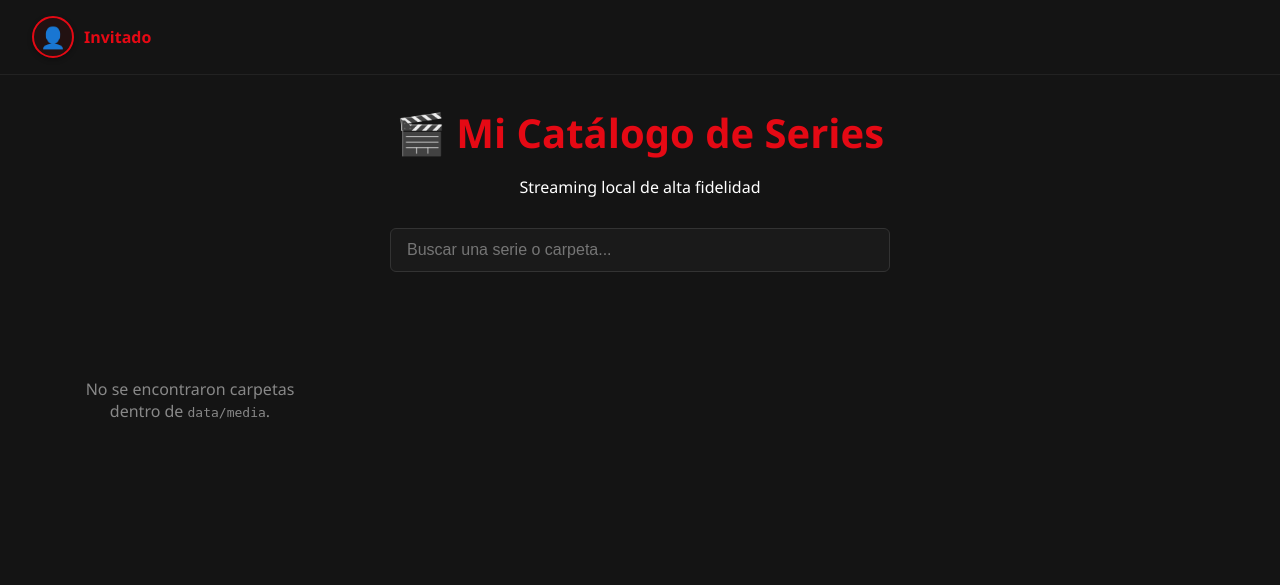
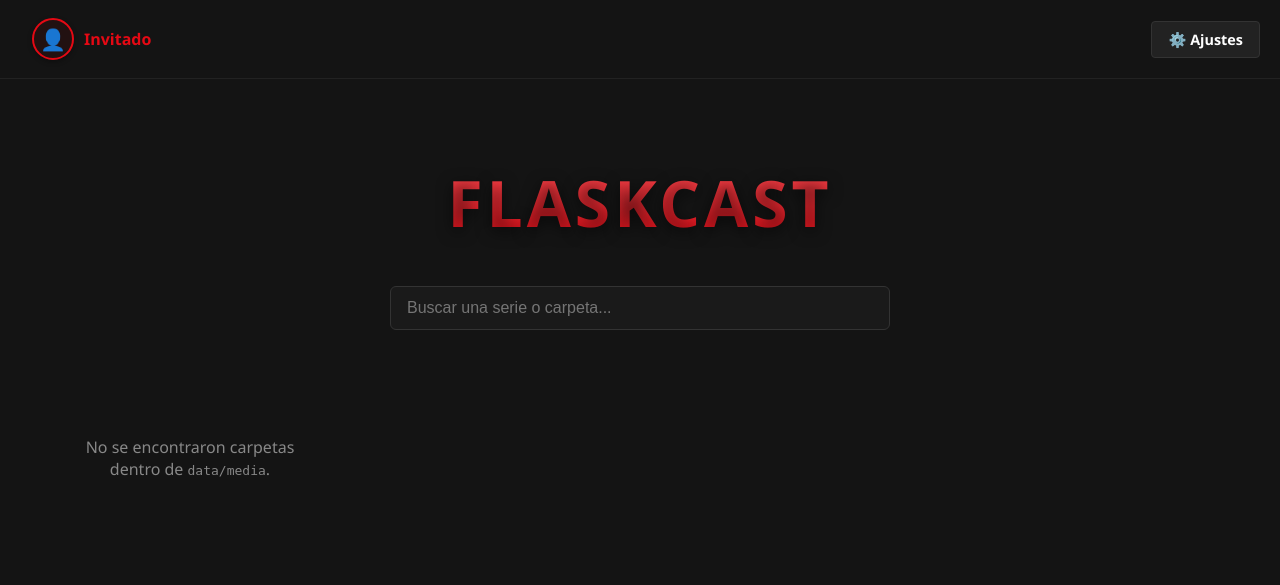
Before and after one commit to abeguerr01/FlaskCast, a Flask app: page / in a window 1280 px wide. Shown: the top 585 px of the page. Run offline with Flask 3, Linux system fonts and the light colour scheme.

Commit message:
"Ajustes" y configuración de docker

```diff
--- a/templates/index.html
+++ b/templates/index.html
@@ -3,16 +3,21 @@
 <head>
     <meta charset="UTF-8">
     <meta name="viewport" content="width=device-width, initial-scale=1.0">
-    <title>FlaskCast - Catálogo de Series</title>
+    <title>FLASKCAST</title>
     <link rel="stylesheet" href="{{ url_for('static', filename='css/estilos.css') }}">
     <style>
-        /* Barra de estado de usuario estilo Facebook (Compacta y Seleccionable) */
+        /* Color rojo clásico de streaming */
+        :root {
+            --main-color: #e50914;
+        }
+
+        /* Barra de estado superior */
         .user-status-bar {
             display: flex;
             justify-content: space-between;
             align-items: center;
             background-color: #141414;
-            padding: 10px 20px;
+            padding: 12px 20px;
             border-bottom: 1px solid #222;
         }
         .profile-widget {
@@ -41,7 +46,7 @@
             box-shadow: 0 2px 5px rgba(0,0,0,0.3);
         }
         .profile-avatar.invitado-style {
-            border-color: #e50914;
+            border-color: var(--main-color);
             background-color: #221111;
         }
         .profile-name {
@@ -49,22 +54,49 @@
             font-weight: 600;
             color: #ffffff;
         }
+
+        /* Botón de Ajustes */
         .btn-settings {
-            background-color: #333;
+            background-color: #222;
             color: #fff;
-            padding: 6px 14px;
+            padding: 8px 16px;
             border-radius: 4px;
             text-decoration: none;
             font-weight: bold;
             font-size: 0.9rem;
-            border: 1px solid #444;
-            transition: background 0.2s;
+            border: 1px solid #333;
+            display: inline-flex;
+            align-items: center;
+            gap: 6px;
+            transition: background 0.2s, border-color 0.2s;
         }
         .btn-settings:hover {
-            background-color: #555;
+            background-color: #333;
+            border-color: var(--main-color);
         }
 
-        /* Estilos de la Barra de Búsqueda (Centrada y limpia sin botón) */
+        /* Encabezado con fondo transparente */
+        header {
+            text-align: center;
+            padding: 50px 0 20px 0;
+            background: transparent; /* Totalmente transparente para integrarse con la página */
+            margin-bottom: 20px;
+        }
+        header h1 {
+            font-size: 4rem;
+            font-weight: 900;
+            letter-spacing: 4px;
+            margin: 0;
+            /* Textura con degradado de rojo vivo a rojo clásico */
+            background: linear-gradient(180deg, #ff4d53 0%, var(--main-color) 100%);
+            -webkit-background-clip: text;
+            background-clip: text;
+            -webkit-text-fill-color: transparent;
+            text-shadow: 0 4px 15px rgba(0,0,0,0.6);
+            user-select: none;
+        }
+
+        /* Barra de Búsqueda */
         .search-container {
             margin: 10px auto 30px auto;
             max-width: 500px;
@@ -83,11 +115,11 @@
         }
         .search-input:focus {
             outline: none;
-            border-color: #e50914;
-            box-shadow: 0 0 8px rgba(229, 9, 20, 0.4);
+            border-color: var(--main-color);
+            box-shadow: 0 0 8px var(--main-color);
         }
 
-        /* Carteles: Formato cuadrado (1:1) y tamaño base de 180px */
+        /* Cuadrícula de Series (Carteles 1:1) */
         .video-grid {
             display: grid;
             grid-template-columns: repeat(auto-fill, minmax(180px, 1fr));
@@ -103,8 +135,8 @@
         }
         .video-card:hover {
             transform: scale(1.05);
-            border-color: #e50914;
-            box-shadow: 0 0 15px rgba(229, 9, 20, 0.7);
+            border-color: var(--main-color);
+            box-shadow: 0 0 15px rgba(229, 9, 20, 0.4);
         }
         .thumb {
             position: relative;
@@ -119,11 +151,6 @@
             object-fit: cover;
             transition: transform 0.3s ease;
         }
-        .play-overlay {
-            display: none !important;
-        }
-
-        /* Evita cortes feos de palabras a la mitad en los títulos */
         .card-title {
             text-align: center;
             font-weight: bold;
@@ -132,6 +159,7 @@
             white-space: normal;
             word-break: normal;
             overflow-wrap: break-word;
+            color: #eee;
         }
     </style>
 </head>
@@ -151,14 +179,16 @@
         {% else %}
             <a href="/usuarios_panel" class="profile-widget" title="Iniciar Sesión">
                 <div class="profile-avatar invitado-style">👤</div>
-                <span class="profile-name" style="color: #e50914;">Invitado</span>
+                <span class="profile-name" style="color: var(--main-color);">Invitado</span>
             </a>
+            <div>
+                <a href="/ajustes" class="btn-settings">⚙️ Ajustes</a>
+            </div>
         {% endif %}
     </div>
 
     <header>
-        <h1>🎬 Mi Catálogo de Series</h1>
-        <p>Streaming local de alta fidelidad</p>
+        <h1>FLASKCAST</h1>
     </header>
 
     <div class="container">
@@ -195,8 +225,6 @@
 
             cards.forEach(card => {
                 const titleText = card.querySelector('.card-title').textContent.toLowerCase();
-
-                // Si coincide con la búsqueda (o si está vacía), se muestra; si no, se oculta
                 if (titleText.includes(query)) {
                     card.style.display = '';
                 } else {
```
